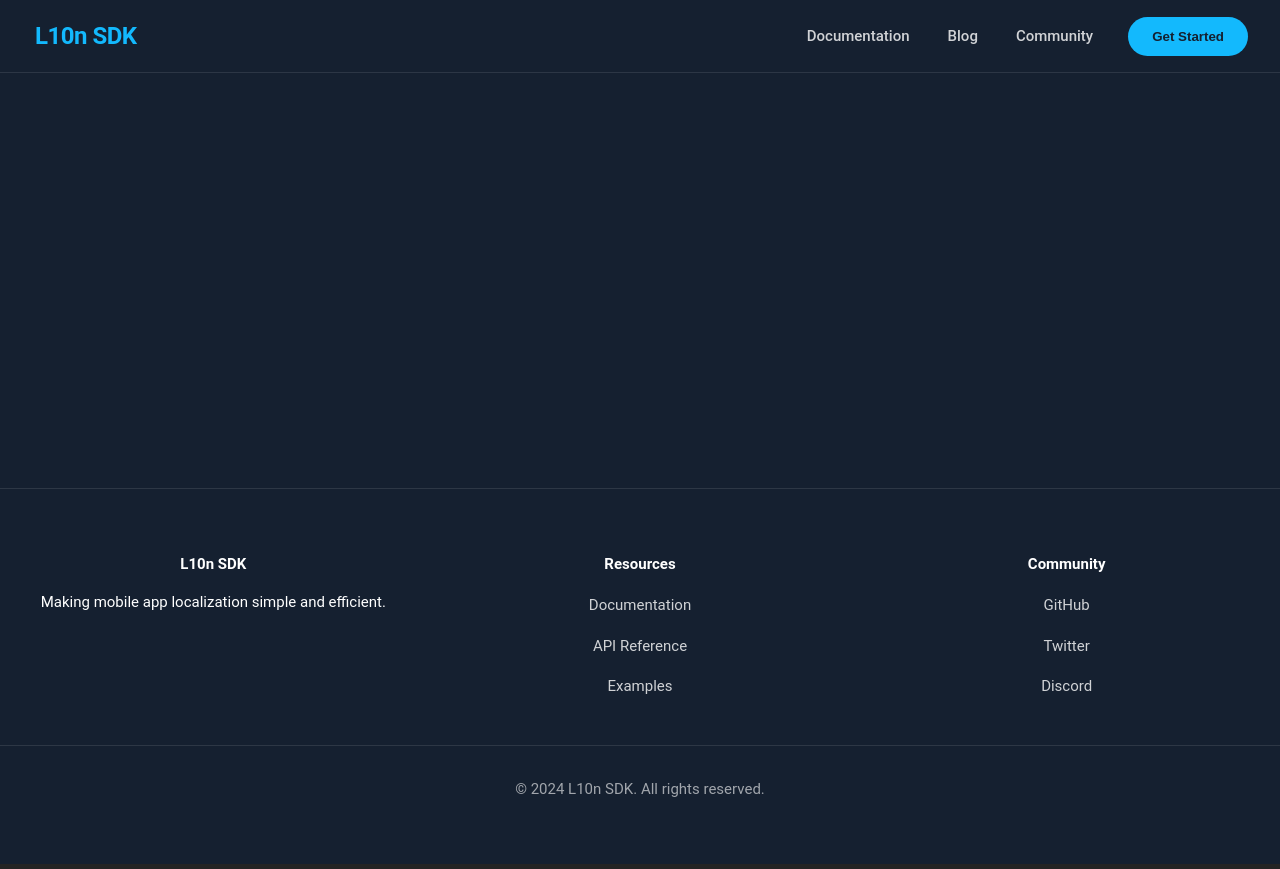
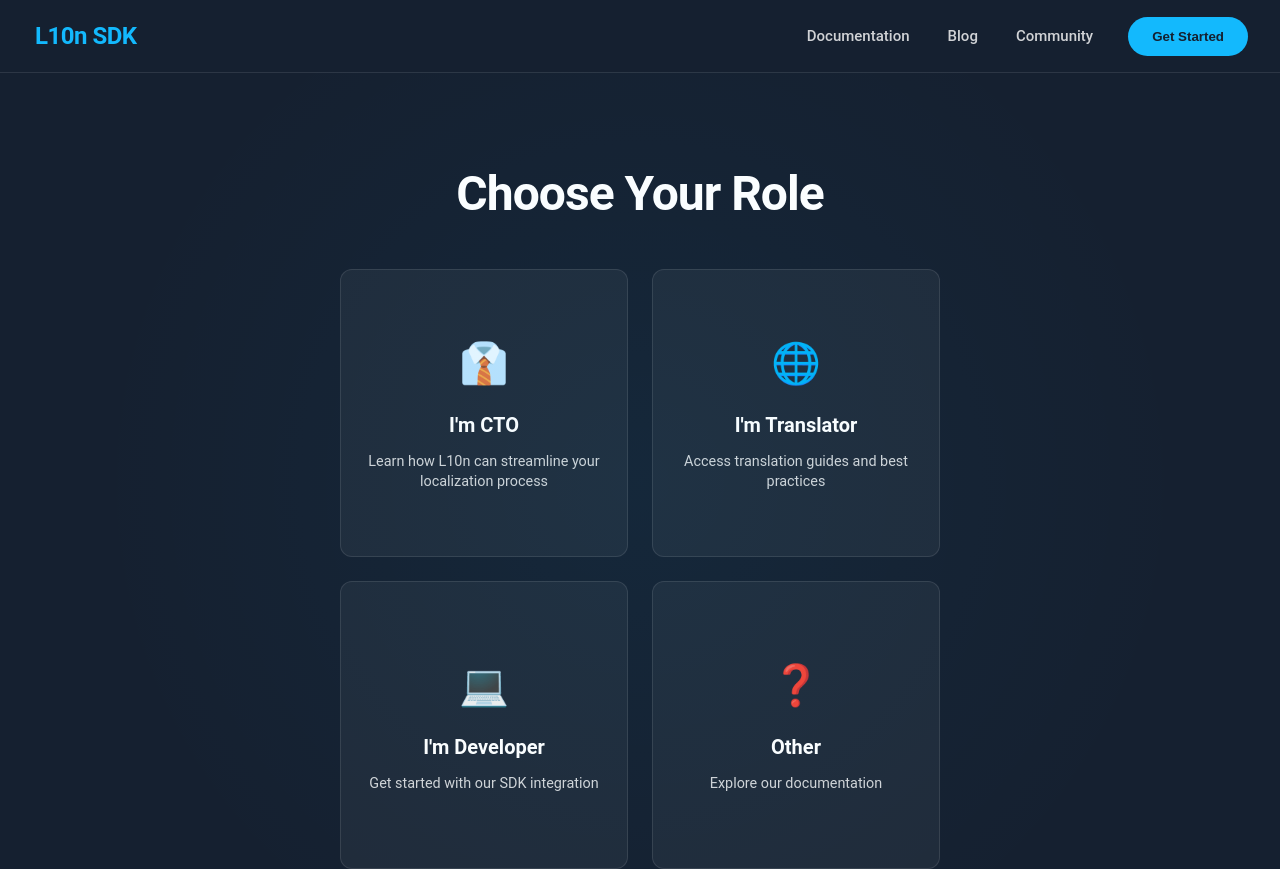
Before and after one commit to AlexGladkov/git_l10n_example, a Vue app: page /role-selection in a window 1280 px wide. Shown: the top 869 px of the page. Built offline with nearby package versions, Linux system fonts and the light colour scheme; a web font is replaced by a local one.

Commit message:
feat: add role selection page with 2x2 grid layout and role-based documentation navigation

```diff
--- a/src/router/index.ts
+++ b/src/router/index.ts
@@ -3,6 +3,7 @@ import HomeView from '../views/HomeView.vue'
 import Documentation from '../views/Documentation.vue'
 import Blog from '../views/Blog.vue'
 import Community from '../views/Community.vue'
+import RoleSelectionView from '../views/RoleSelectionView.vue'
 
 const router = createRouter({
   history: createWebHistory(import.meta.env.BASE_URL),
@@ -35,6 +36,11 @@ const router = createRouter({
       name: 'community',
       component: Community,
     },
+    {
+      path: '/role-selection',
+      name: 'role-selection',
+      component: RoleSelectionView
+    },
   ],
 })
 
--- a/src/views/Documentation.vue
+++ b/src/views/Documentation.vue
@@ -1,5 +1,6 @@
 <script setup lang="ts">
-import { ref, computed } from 'vue'
+import { ref, onMounted } from 'vue'
+import { useRoute } from 'vue-router'
 
 // Import the content components
 import HomeContent from '@/components/documentation/HomeContent.vue'
@@ -9,7 +10,33 @@ import WhatsNewContent from '@/components/documentation/WhatsNewContent.vue'
 import GuidesContent from '@/components/documentation/GuidesContent.vue'
 import ApiReferenceContent from '@/components/documentation/ApiReferenceContent.vue'
 
-const activeSection = ref('home')
+const route = useRoute()
+const activeMenuItem = ref('overview')
+
+const menuItems = {
+  overview: 'Overview',
+  gettingStarted: 'Getting Started',
+  guides: 'Guides',
+  api: 'API Reference'
+}
+
+onMounted(() => {
+  const role = route.query.role as string
+  if (role) {
+    switch (role) {
+      case 'cto':
+      case 'developer':
+        activeMenuItem.value = 'gettingStarted'
+        break
+      case 'translator':
+        activeMenuItem.value = 'guides'
+        break
+      case 'other':
+        activeMenuItem.value = 'overview'
+        break
+    }
+  }
+})
 
 // Simplified sections just for the sidebar titles
 const sections = {
@@ -31,31 +58,31 @@ const componentMap = {
   api: ApiReferenceContent,
 }
 
-// Compute the active component based on the activeSection ref
-const activeComponent = computed(() => {
-  return componentMap[activeSection.value] || HomeContent // Fallback to HomeContent
-})
+// Compute the active component based on the activeMenuItem ref
+const activeComponent = ref(componentMap[activeMenuItem.value] || HomeContent)
 </script>
 
 <template>
   <div class="documentation">
-    <div class="sidebar">
+    <div class="documentation-sidebar">
+      <h2>Documentation</h2>
       <nav>
-        <button
-          v-for="(section, key) in sections"
-          :key="key"
-          :class="{ active: activeSection === key }"
-          @click="activeSection = key"
-        >
-          {{ section.title }}
-        </button>
+        <ul>
+          <li
+            v-for="(label, key) in menuItems"
+            :key="key"
+            :class="{ active: activeMenuItem === key }"
+            @click="activeMenuItem = key"
+          >
+            {{ label }}
+          </li>
+        </ul>
       </nav>
     </div>
-
-    <div class="content">
-      <h1>{{ sections[activeSection].title }}</h1>
-
-      <!-- Dynamically render the active component -->
+    <div class="documentation-content">
+      <!-- Content will be dynamically loaded based on activeMenuItem -->
+      <h1>{{ menuItems[activeMenuItem] }}</h1>
+      <!-- Add your content sections here -->
       <component :is="activeComponent" />
     </div>
   </div>
@@ -63,102 +90,62 @@ const activeComponent = computed(() => {
 
 <style scoped>
 .documentation {
-  display: flex;
-  min-height: calc(100vh - 72px);
-  margin-top: 72px;
+  display: grid;
+  grid-template-columns: 250px 1fr;
+  min-height: 100vh;
   background: var(--background-darker);
 }
 
-.sidebar {
-  width: 300px;
-  padding: 0 2rem 2rem 0;
-  background: var(--background-dark);
+.documentation-sidebar {
+  background: var(--card-background);
+  padding: 2rem;
   border-right: 1px solid var(--border-color);
-  position: fixed;
-  top: 72px;
-  left: 0;
-  height: calc(100vh - 72px);
-  overflow-y: auto;
 }
 
-.sidebar h2 {
+.documentation-sidebar h2 {
+  color: var(--text-color);
   margin-bottom: 2rem;
-  color: var(--text-color);
+  font-weight: 600;
 }
 
-.sidebar nav {
-  display: flex;
-  flex-direction: column;
-  gap: 0.5rem;
+.documentation-sidebar nav ul {
+  list-style: none;
+  padding: 0;
   margin: 0;
 }
 
-.sidebar button {
-  text-align: left;
-  padding: 0.75rem 0 0.75rem 1rem;
-  background: transparent;
-  border: none;
+.documentation-sidebar nav li {
+  padding: 0.75rem 1rem;
+  margin-bottom: 0.5rem;
+  border-radius: 6px;
+  cursor: pointer;
   color: var(--text-light);
-  cursor: pointer;
-  border-radius: 6px;
   transition: background-color 0.2s ease;
 }
 
-.sidebar button:hover {
+.documentation-sidebar nav li:hover {
   background: rgba(255, 255, 255, 0.05);
 }
 
-.sidebar button.active {
-  background: var(--primary-color);
-  color: white;
+.documentation-sidebar nav li.active {
+  background: var(--accent-color);
+  color: var(--background-darker);
+  font-weight: 500;
 }
 
-.content {
-  margin-left: 300px;
-  flex: 1;
-  padding: 0;
-}
-
-.content h1 {
-  font-size: 2.5rem;
-  margin-bottom: 2rem;
-  padding-left: 16px;
+.documentation-content {
+  padding: 2rem;
   color: var(--text-color);
-  text-align: left;
-}
-
-/* Dynamic component will fill this container */
-.content :deep(> *) {
-  padding: 0 16px;
-  width: 100%;
-  box-sizing: border-box;
 }
 
 @media (max-width: 768px) {
   .documentation {
-    flex-direction: column;
+    grid-template-columns: 1fr;
   }
 
-  .sidebar {
-    position: relative;
-    top: 0;
-    width: 100%;
-    height: auto;
+  .documentation-sidebar {
     border-right: none;
     border-bottom: 1px solid var(--border-color);
   }
-
-  .content {
-    margin-left: 0;
-    width: 100%;
-  }
-
-  .content h1 {
-    padding: 16px 16px 0 16px;
-  }
-
-  .content :deep(> *) {
-    padding: 0 16px 16px 16px;
-  }
 }
 </style>
--- a/src/views/HomeView.vue
+++ b/src/views/HomeView.vue
@@ -1,6 +1,8 @@
 <script setup lang="ts">
 import { ref } from 'vue'
+import { useRouter } from 'vue-router'
 
+const router = useRouter()
 const activeTab = ref('ios')
 
 const codeExamples = {
@@ -37,6 +39,10 @@ await L10n.initialize(
 final greeting = L10n.t('welcome.message');
 print(greeting); // "Welcome to our app!"`
 }
+
+const handleStartLocalizing = () => {
+  router.push('/role-selection')
+}
 </script>
 
 <template>
@@ -50,7 +56,7 @@ print(greeting); // "Welcome to our app!"`
             manage translations, and deliver a perfect user experience across the globe.
           </p>
           <div class="hero-buttons">
-            <button class="primary-button">Start Localizing</button>
+            <button class="primary-button" @click="handleStartLocalizing">Start Localizing</button>
             <button class="secondary-button">View Documentation</button>
           </div>
         </div>
--- /dev/null
+++ b/src/views/RoleSelectionView.vue
@@ -0,0 +1,188 @@
+<script setup lang="ts">
+import { useRouter } from 'vue-router'
+
+const router = useRouter()
+
+const handleRoleSelect = (role: string) => {
+  router.push({
+    path: '/documentation',
+    query: { role }
+  })
+}
+</script>
+
+<template>
+  <main>
+    <section class="hero">
+      <div class="hero-inner">
+        <div class="role-selection-content">
+          <h1>Choose Your Role</h1>
+          <div class="role-grid">
+            <div class="role-card" @click="handleRoleSelect('cto')">
+              <div class="role-icon">👔</div>
+              <h2>I'm CTO</h2>
+              <p>Learn how L10n can streamline your localization process</p>
+            </div>
+            <div class="role-card" @click="handleRoleSelect('translator')">
+              <div class="role-icon">🌐</div>
+              <h2>I'm Translator</h2>
+              <p>Access translation guides and best practices</p>
+            </div>
+            <div class="role-card" @click="handleRoleSelect('developer')">
+              <div class="role-icon">💻</div>
+              <h2>I'm Developer</h2>
+              <p>Get started with our SDK integration</p>
+            </div>
+            <div class="role-card" @click="handleRoleSelect('other')">
+              <div class="role-icon">❓</div>
+              <h2>Other</h2>
+              <p>Explore our documentation</p>
+            </div>
+          </div>
+        </div>
+      </div>
+    </section>
+  </main>
+</template>
+
+<style scoped>
+main {
+  display: flex;
+  flex-direction: column;
+  align-items: center;
+  width: 100%;
+}
+
+.hero {
+  width: 100vw;
+  position: relative;
+  left: 50%;
+  right: 50%;
+  margin-left: -50vw;
+  margin-right: -50vw;
+  background: var(--background-darker);
+  display: flex;
+  justify-content: center;
+  align-items: center;
+  min-height: 100vh;
+  padding-top: 72px;
+}
+
+.hero::before {
+  content: '';
+  position: absolute;
+  top: 0;
+  left: 0;
+  right: 0;
+  bottom: 0;
+  background: radial-gradient(circle at 50% 50%, rgba(19, 185, 253, 0.05) 0%, transparent 70%);
+  pointer-events: none;
+}
+
+.hero-inner {
+  max-width: 1400px;
+  width: 100%;
+  margin: 0 auto;
+  padding: 0 2rem;
+  box-sizing: border-box;
+  display: flex;
+  flex-direction: column;
+  align-items: center;
+}
+
+.role-selection-content {
+  max-width: 800px;
+  width: 100%;
+  text-align: center;
+  padding: 4rem 0;
+}
+
+.role-selection-content h1 {
+  font-size: 3rem;
+  margin-bottom: 3rem;
+  color: var(--text-color);
+  font-weight: 700;
+  letter-spacing: -1px;
+}
+
+.role-grid {
+  display: grid;
+  grid-template-columns: repeat(2, 1fr);
+  gap: 1.5rem;
+  margin: 0 auto;
+  max-width: 600px;
+}
+
+.role-card {
+  background: var(--card-background);
+  padding: 1.5rem;
+  border-radius: 12px;
+  border: 1px solid var(--border-color);
+  cursor: pointer;
+  transition: all 0.3s ease;
+  text-align: center;
+  aspect-ratio: 1;
+  display: flex;
+  flex-direction: column;
+  justify-content: center;
+  align-items: center;
+}
+
+.role-card:hover {
+  transform: translateY(-4px);
+  box-shadow: 0 12px 24px rgba(0, 0, 0, 0.2);
+  border-color: var(--accent-color);
+}
+
+.role-icon {
+  font-size: 2.5rem;
+  margin-bottom: 1rem;
+}
+
+.role-card h2 {
+  margin-bottom: 0.75rem;
+  color: var(--text-color);
+  font-weight: 600;
+  font-size: 1.25rem;
+}
+
+.role-card p {
+  color: var(--text-light);
+  line-height: 1.4;
+  font-size: 0.9rem;
+}
+
+@media (max-width: 768px) {
+  .hero {
+    min-height: auto;
+    padding: 4rem 0;
+  }
+
+  .role-selection-content h1 {
+    font-size: 2rem;
+    margin-bottom: 2rem;
+  }
+
+  .role-grid {
+    grid-template-columns: 1fr;
+    gap: 1rem;
+    max-width: 300px;
+  }
+
+  .role-card {
+    padding: 1.25rem;
+  }
+
+  .role-icon {
+    font-size: 2rem;
+  }
+
+  .role-card h2 {
+    font-size: 1.1rem;
+  }
+
+  .role-card p {
+    font-size: 0.85rem;
+  }
+}
+</style>
```
